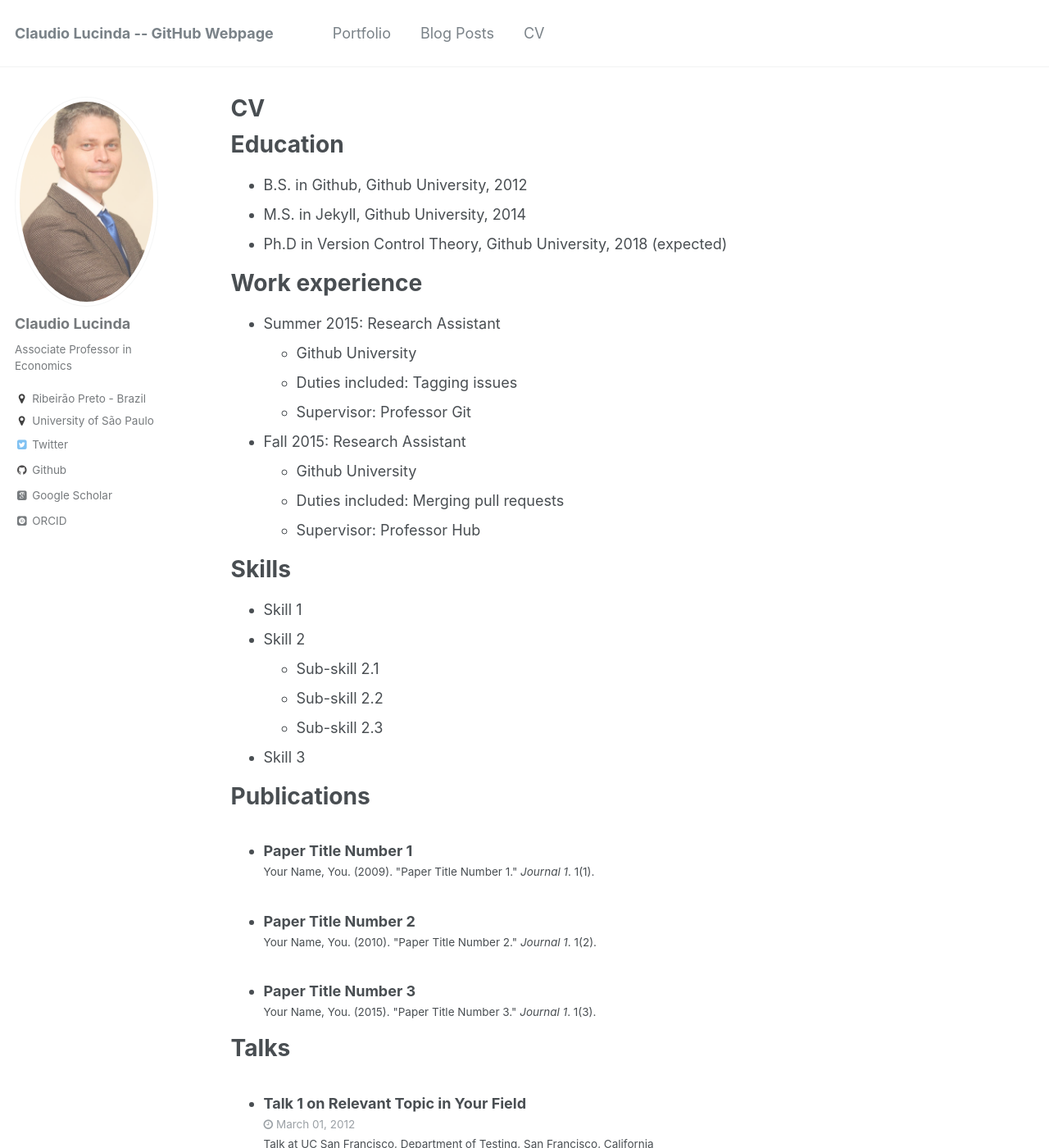
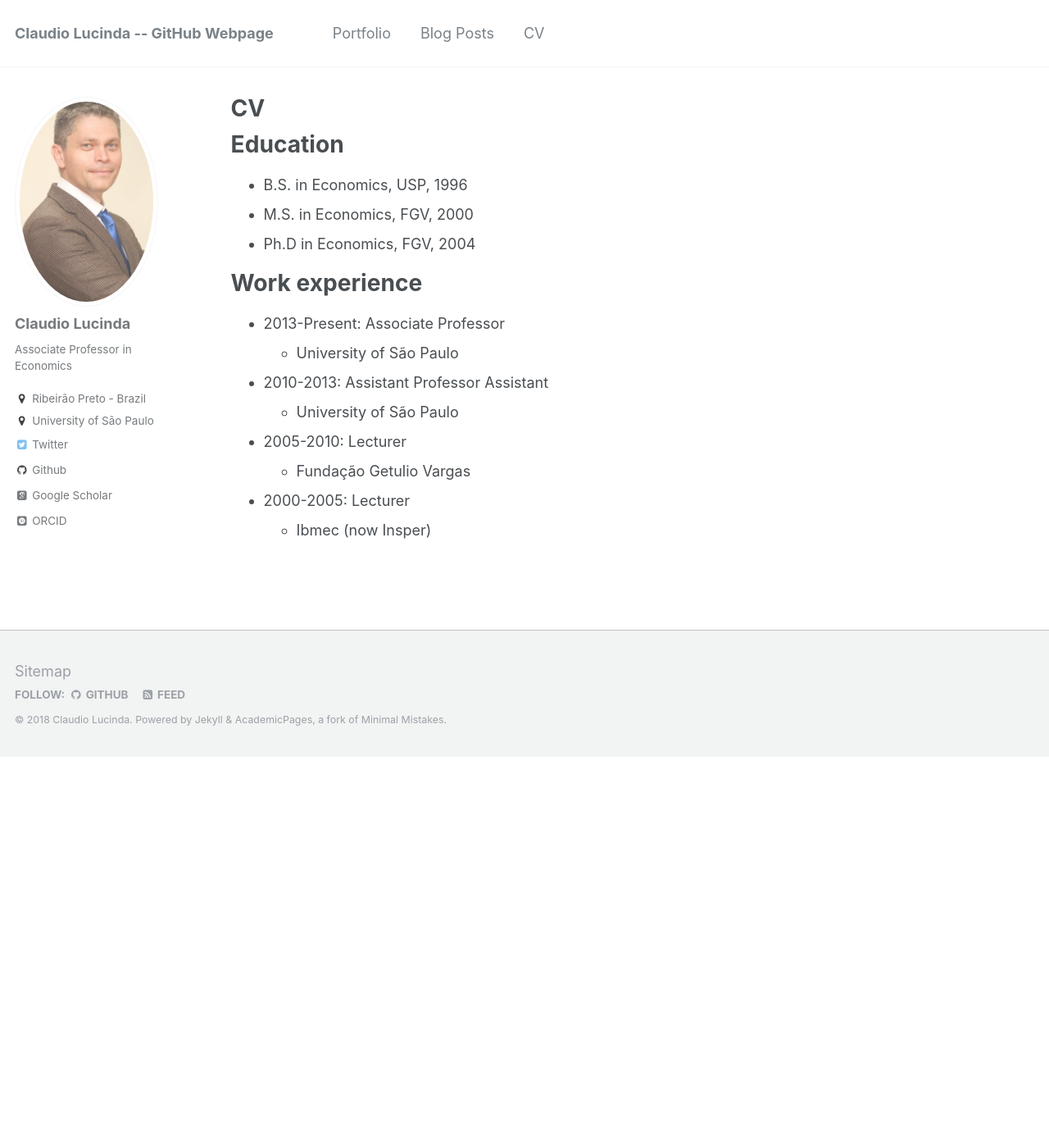
Before and after one commit to claudiolucinda/claudiolucinda.github.io, a Jekyll site: the page built from _pages/cv.md, in a window 1280 px wide and 1400 px high. Shown: the whole window at 82% size. Built offline with Jekyll 4.4.1, drawn with Linux system fonts in a browser that asks for light colours; some web fonts are replaced; some of the changed text lies outside the part shown.

Commit message:
more stuff

```diff
--- a/_pages/cv.md
+++ b/_pages/cv.md
@@ -11,49 +11,20 @@ redirect_from:
 
 Education
 ======
-* B.S. in Github, Github University, 2012
-* M.S. in Jekyll, Github University, 2014
-* Ph.D in Version Control Theory, Github University, 2018 (expected)
+* B.S. in Economics, USP, 1996
+* M.S. in Economics, FGV, 2000
+* Ph.D in Economics, FGV, 2004
 
 Work experience
 ======
-* Summer 2015: Research Assistant
-  * Github University
-  * Duties included: Tagging issues
-  * Supervisor: Professor Git
+* 2013-Present: Associate Professor
+  * University of São Paulo
 
-* Fall 2015: Research Assistant
-  * Github University
-  * Duties included: Merging pull requests
-  * Supervisor: Professor Hub
+* 2010-2013: Assistant Professor Assistant
+  * University of São Paulo
 
-Skills
-======
-* Skill 1
-* Skill 2
-  * Sub-skill 2.1
-  * Sub-skill 2.2
-  * Sub-skill 2.3
-* Skill 3
+* 2005-2010: Lecturer
+  * Fundação Getulio Vargas
 
-Publications
-======
-  <ul>{% for post in site.publications %}
-    {% include archive-single-cv.html %}
-  {% endfor %}</ul>
-
-Talks
-======
-  <ul>{% for post in site.talks %}
-    {% include archive-single-talk-cv.html %}
-  {% endfor %}</ul>
-
-Teaching
-======
-  <ul>{% for post in site.teaching %}
-    {% include archive-single-cv.html %}
-  {% endfor %}</ul>
-
-Service and leadership
-======
-* Currently signed in to 43 different slack teams
+* 2000-2005: Lecturer
+  * Ibmec (now Insper)
```
Also changed, not shown: index.md (+4 -1 lines).
